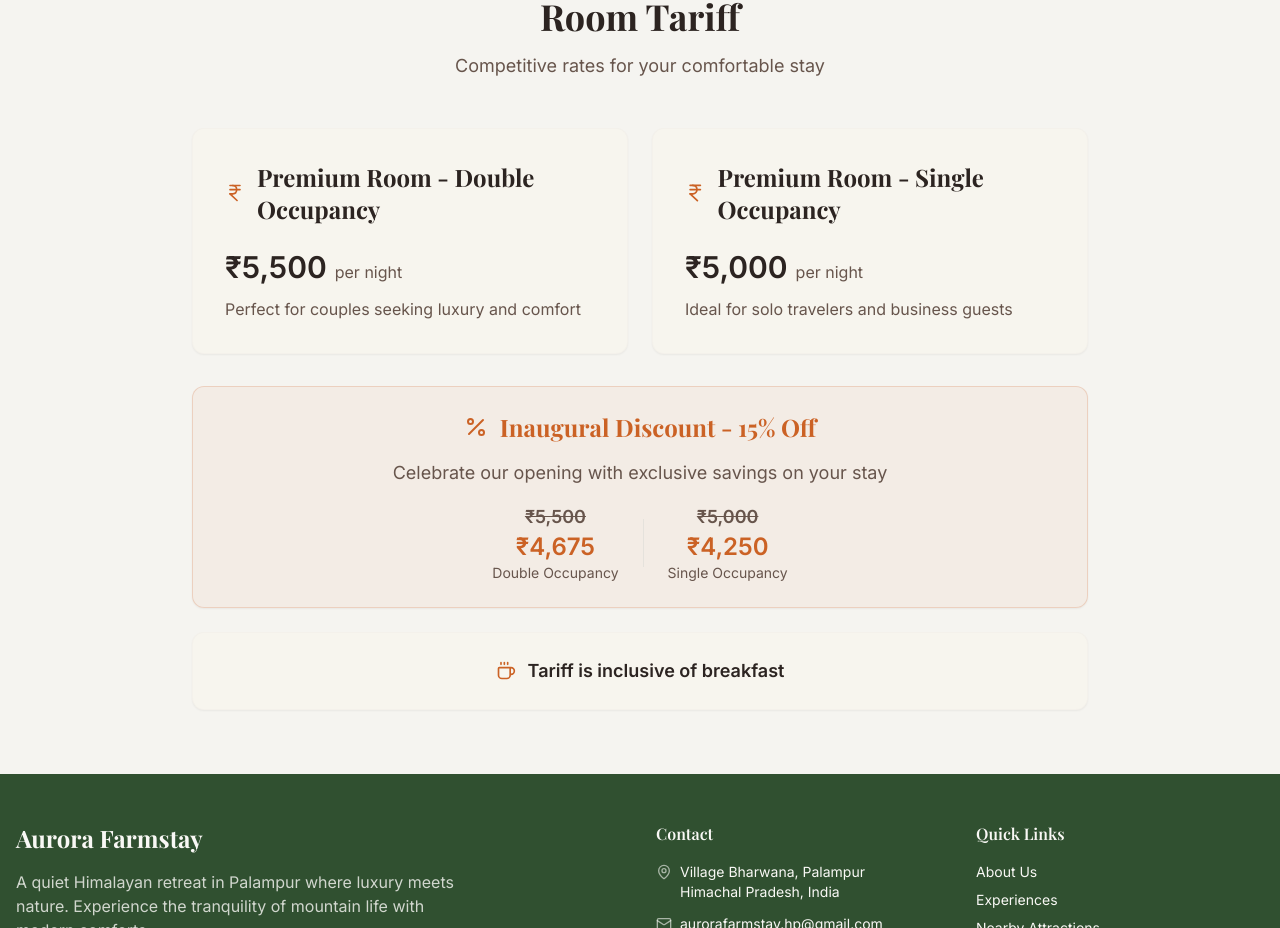
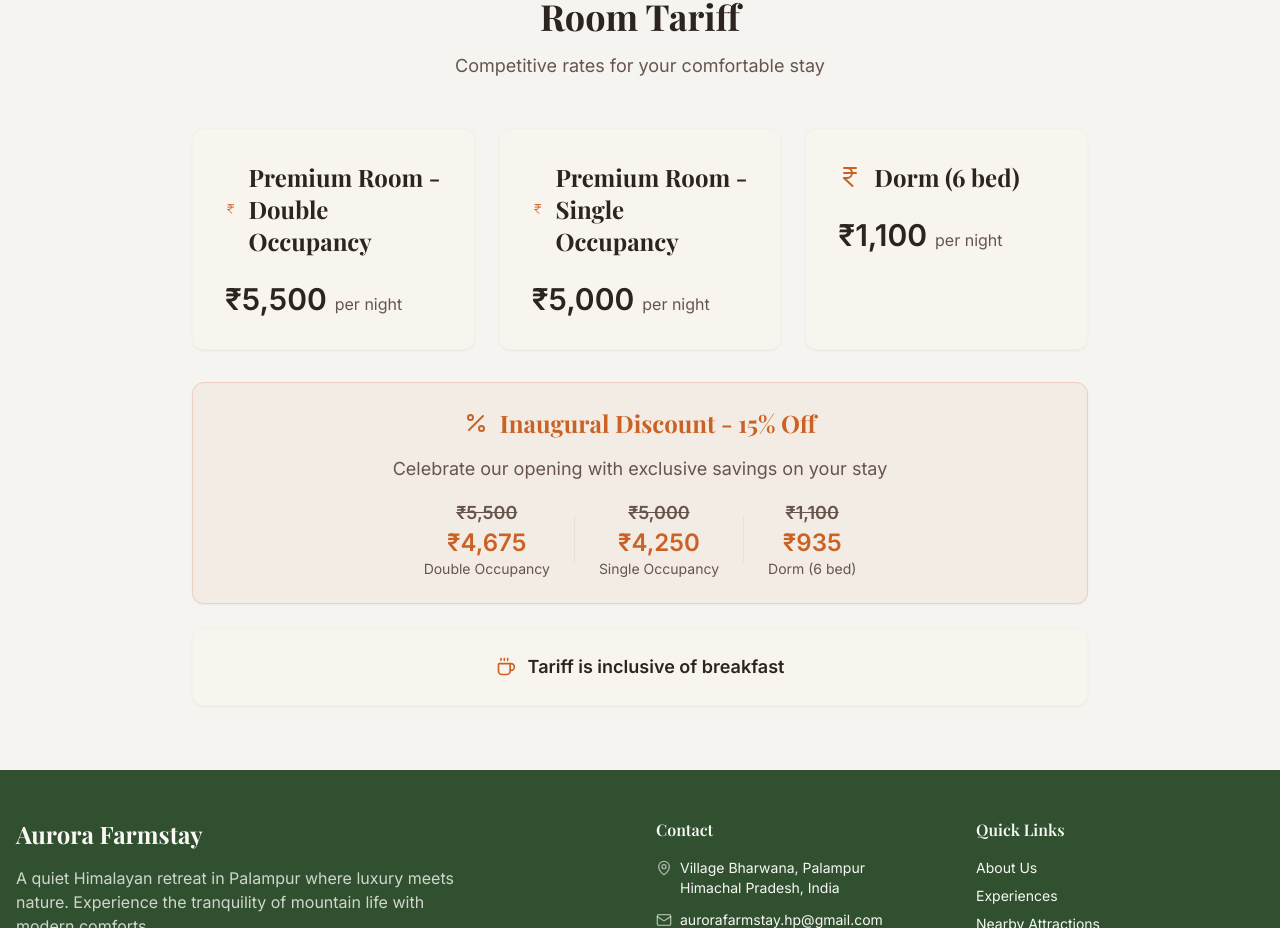
Before and after one commit to BudgetandBrains/aurora-himalayan-retreat, a React (Vite) app: page /rooms in a window 1280 px wide. Shown: the part 1840-2768 px from the top of the page. Built offline with nearby package versions, Linux system fonts and the light colour scheme; a web font is replaced by a local one.

Commit message:
Update room tariff section

```diff
--- a/src/pages/RoomsPage.tsx
+++ b/src/pages/RoomsPage.tsx
@@ -150,7 +150,7 @@ const RoomsPage = () => {
                 </p>
               </div>
 
-              <div className="grid md:grid-cols-2 gap-6 mb-8">
+              <div className="grid md:grid-cols-2 lg:grid-cols-3 gap-6 mb-8">
                 <Card className="border-muted/20 relative overflow-hidden">
                   <CardContent className="p-8">
                     <div className="flex items-center space-x-3 mb-6">
@@ -164,9 +164,6 @@ const RoomsPage = () => {
                         <span className="text-3xl font-bold text-foreground">₹5,500</span>
                         <span className="text-muted-foreground">per night</span>
                       </div>
-                      <p className="text-muted-foreground">
-                        Perfect for couples seeking luxury and comfort
-                      </p>
                     </div>
                   </CardContent>
                 </Card>
@@ -184,9 +181,23 @@ const RoomsPage = () => {
                         <span className="text-3xl font-bold text-foreground">₹5,000</span>
                         <span className="text-muted-foreground">per night</span>
                       </div>
-                      <p className="text-muted-foreground">
-                        Ideal for solo travelers and business guests
-                      </p>
+                    </div>
+                  </CardContent>
+                </Card>
+
+                <Card className="border-muted/20 relative overflow-hidden">
+                  <CardContent className="p-8">
+                    <div className="flex items-center space-x-3 mb-6">
+                      <IndianRupee className="w-6 h-6 text-primary" />
+                      <h3 className="font-display text-2xl font-bold text-foreground">
+                        Dorm (6 bed)
+                      </h3>
+                    </div>
+                    <div className="space-y-3">
+                      <div className="flex items-baseline space-x-2">
+                        <span className="text-3xl font-bold text-foreground">₹1,100</span>
+                        <span className="text-muted-foreground">per night</span>
+                      </div>
                     </div>
                   </CardContent>
                 </Card>
@@ -216,6 +227,12 @@ const RoomsPage = () => {
                         <div className="text-2xl font-bold text-primary">₹4,250</div>
                         <div className="text-sm text-muted-foreground">Single Occupancy</div>
                       </div>
+                      <div className="w-px h-12 bg-border"></div>
+                      <div className="text-center">
+                        <div className="text-lg font-semibold text-muted-foreground line-through">₹1,100</div>
+                        <div className="text-2xl font-bold text-primary">₹935</div>
+                        <div className="text-sm text-muted-foreground">Dorm (6 bed)</div>
+                      </div>
                     </div>
                   </CardContent>
                 </Card>
```
